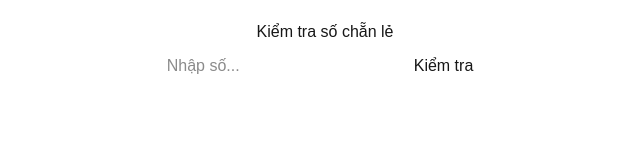
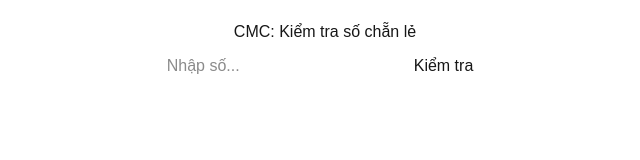
Before and after one commit to jollibeeekieu/demo-cloud, a Next.js app: page / in a window 1280 px wide. Shown: the top 160 px of the page, without its empty margins (315-955 px from the left). Built offline with nearby package versions, Linux system fonts and the light colour scheme.

Commit message:
thêm chu cmc

```diff
--- a/app/page.js
+++ b/app/page.js
@@ -17,7 +17,7 @@
 
   return (
     <div style={{ padding: '20px', textAlign: 'center' }}>
-      <h1>Kiểm tra số chẵn lẻ</h1>
+      <h1>CMC: Kiểm tra số chẵn lẻ</h1>
       <input
         type="number"
         value={number}
```
